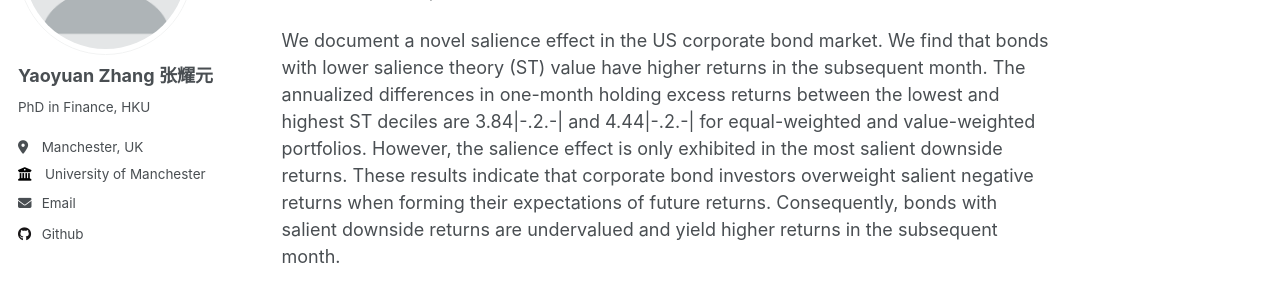
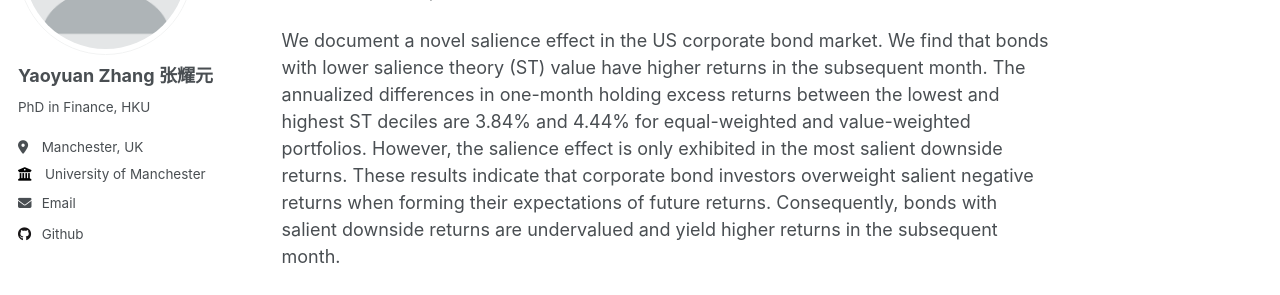
Before and after one commit to yaoyuanzhang-research/yaoyuanzhang-research.github.io, a Jekyll site: the page built from _publications/LinZhangSalience.md, in a window 1280 px wide and 1293 px high. Shown: the part 226-521 px from the top of the window. Built offline with Jekyll 4.4.1, drawn with Linux system fonts in a browser that asks for light colours.

Commit message:
Update LinZhangSalience.md

```diff
--- a/_publications/LinZhangSalience.md
+++ b/_publications/LinZhangSalience.md
@@ -3,7 +3,7 @@ title: "Salience Theory and Corporate Bond Pricing"
 authors:
   - name: "Tse-Chun Lin"
     url: "https://www.hkubs.hku.hk/people/tse-chun-lin/"
-abstract: 'We document a novel salience effect in the US corporate bond market. We find that bonds with lower salience theory (ST) value have higher returns in the subsequent month. The annualized differences in one-month holding excess returns between the lowest and highest ST deciles are 3.84\|-.2.-\| and 4.44\|-.2.-\| for equal-weighted and value-weighted portfolios. However, the salience effect is only exhibited in the most salient downside returns. These results indicate that corporate bond investors overweight salient negative returns when forming their expectations of future returns. Consequently, bonds with salient downside returns are undervalued and yield higher returns in the subsequent month.'
+abstract: 'We document a novel salience effect in the US corporate bond market. We find that bonds with lower salience theory (ST) value have higher returns in the subsequent month. The annualized differences in one-month holding excess returns between the lowest and highest ST deciles are 3.84% and 4.44% for equal-weighted and value-weighted portfolios. However, the salience effect is only exhibited in the most salient downside returns. These results indicate that corporate bond investors overweight salient negative returns when forming their expectations of future returns. Consequently, bonds with salient downside returns are undervalued and yield higher returns in the subsequent month.'
 collection: publications
 category: working_papers
 permalink: /research/LinZhangSalience
@@ -16,4 +16,4 @@ show_venue: false
 show_date: true
 ---
 
-We document a novel salience effect in the US corporate bond market. We find that bonds with lower salience theory (ST) value have higher returns in the subsequent month. The annualized differences in one-month holding excess returns between the lowest and highest ST deciles are 3.84\|-.2.-\| and 4.44\|-.2.-\| for equal-weighted and value-weighted portfolios. However, the salience effect is only exhibited in the most salient downside returns. These results indicate that corporate bond investors overweight salient negative returns when forming their expectations of future returns. Consequently, bonds with salient downside returns are undervalued and yield higher returns in the subsequent month.
+We document a novel salience effect in the US corporate bond market. We find that bonds with lower salience theory (ST) value have higher returns in the subsequent month. The annualized differences in one-month holding excess returns between the lowest and highest ST deciles are 3.84% and 4.44% for equal-weighted and value-weighted portfolios. However, the salience effect is only exhibited in the most salient downside returns. These results indicate that corporate bond investors overweight salient negative returns when forming their expectations of future returns. Consequently, bonds with salient downside returns are undervalued and yield higher returns in the subsequent month.
```
